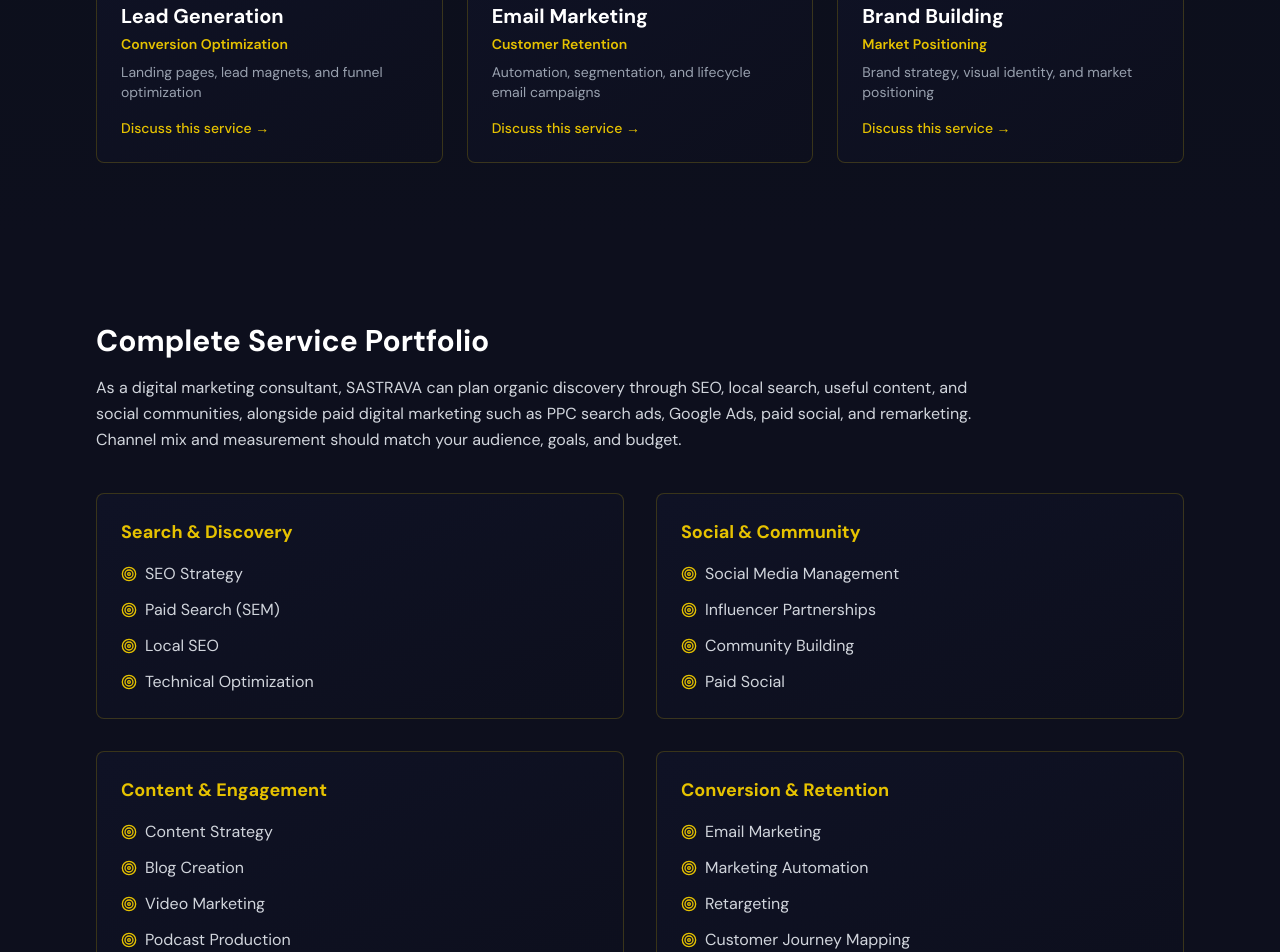
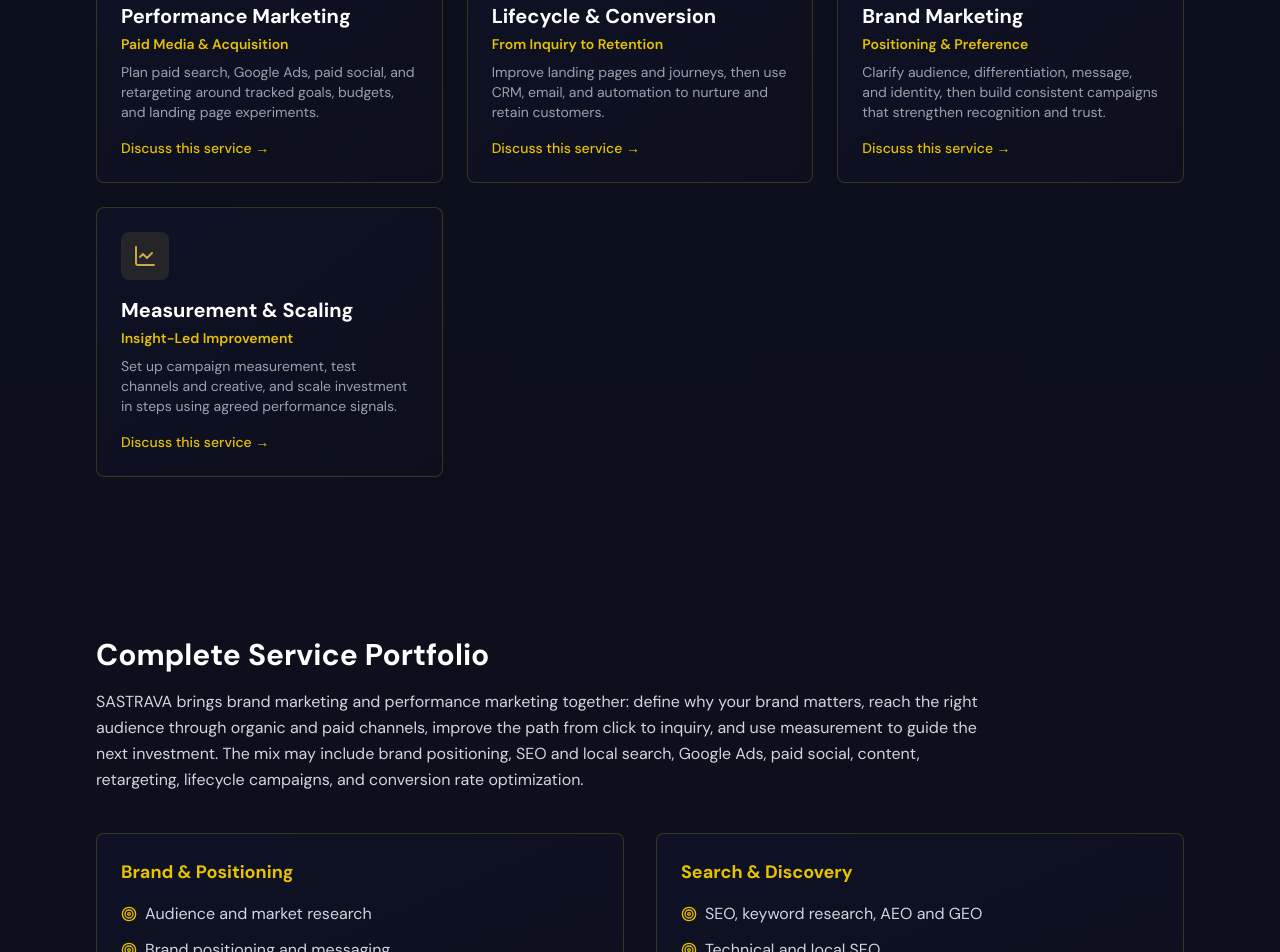
Before and after one commit to SASTRAVA/SASTRAVA-WEBSITE, a React (Vite) app: page /digital-marketing in a window 1280 px wide. Shown: the part 1040-1992 px from the top of the page. Built offline with nearby package versions, Linux system fonts and the light colour scheme.

Commit message:
Expand brand and performance marketing services

```diff
--- a/src/config/homeCapabilities.js
+++ b/src/config/homeCapabilities.js
@@ -38,7 +38,7 @@
   {
     number: '05',
     title: 'SEO & digital marketing',
-    description: 'Improve how people find, understand, and act on your business across search and campaigns.',
+    description: 'Build a distinctive brand and grow demand through SEO, paid campaigns, useful content, and measurable conversion improvements.',
     href: '/digital-marketing',
     label: 'Explore digital marketing',
     icon: 'SearchCheck',
--- a/src/config/seoRoutes.js
+++ b/src/config/seoRoutes.js
@@ -92,11 +92,13 @@
   },
   '/digital-marketing': {
     title: 'Digital Marketing Consultant & Services in India | SASTRAVA',
-    description: 'Explore organic digital marketing, SEO, content and social media alongside paid search, Google Ads, paid social, and campaign measurement with SASTRAVA.',
-    keywords: ['digital marketing consultant India', 'digital marketing services India', 'organic digital marketing', 'SEO and content marketing', 'AEO and GEO', 'Google Ads management', 'PPC and paid search', 'paid social campaigns', 'remarketing', 'performance marketing', 'social media marketing services'],
+    description: 'SASTRAVA combines brand strategy and performance marketing with SEO, paid ads, content, conversion optimization, analytics, and lifecycle campaigns.',
+    keywords: ['digital marketing consultant India', 'digital marketing services India', 'brand marketing strategy', 'brand positioning services', 'performance marketing', 'paid media management', 'SEO and content marketing', 'AEO and GEO', 'Google Ads management', 'PPC and paid search', 'paid social campaigns', 'remarketing', 'conversion rate optimization', 'marketing analytics', 'lifecycle marketing'],
     serviceType: 'Digital marketing services',
     faqs: [
-      ['What does a digital marketing plan include?', 'A plan can combine search optimization, useful content, social media, paid campaigns, and conversion measurement based on the audience and business goal.'],
+      ['What is the difference between brand marketing and performance marketing?', 'Brand marketing builds recognition, preference, and trust over time through clear positioning and consistent experiences. Performance marketing uses trackable campaigns and conversion goals to generate measurable actions. Many growth plans use both.'],
+      ['What can performance marketing include?', 'Depending on the audience and goal, it can include paid search, Google Ads, paid social, retargeting, landing page experiments, and conversion reporting.'],
+      ['How can a business scale digital marketing?', 'Start with clear goals and measurement, test a focused channel and message, improve the customer journey, and expand investment in steps when agreed quality and efficiency signals support it. Results depend on the offer, market, budget, and execution.'],
       ['Which digital marketing channel should a business start with?', 'Choose channels based on how customers discover and evaluate the offer, available budget and skills, and the time horizon for results.'],
       ['How should digital marketing performance be measured?', 'Measure outcomes tied to the goal, such as qualified inquiries or sales, alongside channel metrics that help explain how those outcomes were reached.'],
     ],
--- a/src/pages/DigitalMarketing.jsx
+++ b/src/pages/DigitalMarketing.jsx
@@ -11,7 +11,7 @@
 import { Footer } from '../components/layout/Footer';
 import { PageHero } from '../components/sections/PageHero';
 import { Button } from '../components/ui/Button';
-import { TrendingUp, Target, Share2, PenTool, BarChart3, Users } from 'lucide-react';
+import { TrendingUp, Target, Share2, PenTool, BarChart3, Users, Megaphone, LineChart } from 'lucide-react';
 
 const DigitalMarketingHub = () => {
   const services = [
@@ -40,47 +40,59 @@
       color: '#C9A84C'
     },
     {
-      icon: Target,
-      title: 'Lead Generation',
-      subtitle: 'Conversion Optimization',
-      description: 'Landing pages, lead magnets, and funnel optimization',
+      icon: TrendingUp,
+      title: 'Performance Marketing',
+      subtitle: 'Paid Media & Acquisition',
+      description: 'Plan paid search, Google Ads, paid social, and retargeting around tracked goals, budgets, and landing page experiments.',
       path: '/contact',
       color: '#1ECDB0'
     },
     {
-      icon: TrendingUp,
-      title: 'Email Marketing',
-      subtitle: 'Customer Retention',
-      description: 'Automation, segmentation, and lifecycle email campaigns',
+      icon: Target,
+      title: 'Lifecycle & Conversion',
+      subtitle: 'From Inquiry to Retention',
+      description: 'Improve landing pages and journeys, then use CRM, email, and automation to nurture and retain customers.',
       path: '/contact',
       color: '#C9A84C'
     },
     {
       icon: Users,
-      title: 'Brand Building',
-      subtitle: 'Market Positioning',
-      description: 'Brand strategy, visual identity, and market positioning',
+      title: 'Brand Marketing',
+      subtitle: 'Positioning & Preference',
+      description: 'Clarify audience, differentiation, message, and identity, then build consistent campaigns that strengthen recognition and trust.',
       path: '/contact',
       color: '#1ECDB0'
+    },
+    {
+      icon: LineChart,
+      title: 'Measurement & Scaling',
+      subtitle: 'Insight-Led Improvement',
+      description: 'Set up campaign measurement, test channels and creative, and scale investment in steps using agreed performance signals.',
+      path: '/contact',
+      color: '#C9A84C'
     },
   ];
 
   const services_breakdown = [
     {
-      category: 'Search & Discovery',
-      items: ['SEO Strategy', 'Paid Search (SEM)', 'Local SEO', 'Technical Optimization']
+      category: 'Brand & Positioning',
+      items: ['Audience and market research', 'Brand positioning and messaging', 'Visual identity and brand consistency', 'Brand awareness and campaign planning']
     },
     {
-      category: 'Social & Community',
-      items: ['Social Media Management', 'Influencer Partnerships', 'Community Building', 'Paid Social']
+      category: 'Search & Discovery',
+      items: ['SEO, keyword research, AEO and GEO', 'Technical and local SEO', 'Google Business Profile content support', 'Paid search and Google Ads']
     },
     {
-      category: 'Content & Engagement',
-      items: ['Content Strategy', 'Blog Creation', 'Video Marketing', 'Podcast Production']
+      category: 'Performance & Conversion',
+      items: ['Paid social and campaign management', 'Retargeting and audience testing', 'Landing pages and conversion optimization', 'Budget pacing and performance reporting']
     },
     {
-      category: 'Conversion & Retention',
-      items: ['Email Marketing', 'Marketing Automation', 'Retargeting', 'Customer Journey Mapping']
+      category: 'Content, Social & Community',
+      items: ['Content strategy, blogs, and creative assets', 'Short-form video and campaign content', 'Social publishing and community plans', 'Influencer and partnership campaigns']
+    },
+    {
+      category: 'Lifecycle & Measurement',
+      items: ['CRM and email nurture journeys', 'Marketing automation and retention campaigns', 'Analytics, UTM tagging, and event tracking', 'Funnel, channel, and campaign insights']
     },
   ];
 
@@ -105,7 +117,7 @@
         <PageHero
           title="Digital Marketing"
           subtitle="Growth-driven marketing strategies"
-          description="Organic growth through SEO, content, and social media, combined with paid search, Google Ads, paid social, and measurable campaigns."
+          description="Build brand preference and grow demand through performance marketing, SEO, content, paid campaigns, conversion improvements, and clear measurement."
         />
 
         {/* Core Services */}
@@ -159,7 +171,7 @@
         <section className="py-20 bg-navy-900">
           <div className="max-w-6xl mx-auto px-4 sm:px-6 lg:px-8">
             <h2 className="text-3xl font-bold text-white mb-12">Complete Service Portfolio</h2>
-            <p className="-mt-8 mb-10 max-w-4xl leading-relaxed text-gray-300">As a digital marketing consultant, SASTRAVA can plan organic discovery through SEO, local search, useful content, and social communities, alongside paid digital marketing such as PPC search ads, Google Ads, paid social, and remarketing. Channel mix and measurement should match your audience, goals, and budget.</p>
+            <p className="-mt-8 mb-10 max-w-4xl leading-relaxed text-gray-300">SASTRAVA brings brand marketing and performance marketing together: define why your brand matters, reach the right audience through organic and paid channels, improve the path from click to inquiry, and use measurement to guide the next investment. The mix may include brand positioning, SEO and local search, Google Ads, paid social, content, retargeting, lifecycle campaigns, and conversion rate optimization.</p>
 
             <motion.div
               variants={containerVariants}
@@ -186,6 +198,31 @@
                 </motion.div>
               ))}
             </motion.div>
+          </div>
+        </section>
+
+        {/* Scalable growth system */}
+        <section className="py-20 bg-navy-950">
+          <div className="max-w-6xl mx-auto px-4 sm:px-6 lg:px-8">
+            <div className="mb-12 max-w-3xl">
+              <p className="text-sm font-semibold uppercase tracking-[0.18em] text-peacock-light">A practical route to scale</p>
+              <h2 className="mt-3 text-3xl md:text-4xl font-bold text-white">Build the signal before increasing the spend.</h2>
+              <p className="mt-4 leading-relaxed text-gray-300">Scaling works best when the brand promise, customer journey, and measurement agree. We establish a baseline, test a focused plan, improve what the evidence supports, then expand in deliberate steps.</p>
+            </div>
+            <div className="grid gap-5 md:grid-cols-2 xl:grid-cols-4">
+              {[
+                { title: 'Position', icon: Megaphone, text: 'Define priority audiences, differentiation, offer, and consistent brand messages.' },
+                { title: 'Instrument', icon: BarChart3, text: 'Agree goals and set up practical tracking for inquiries, conversions, and campaign costs.' },
+                { title: 'Experiment', icon: Target, text: 'Run focused tests across channels, creative, audiences, and landing page experiences.' },
+                { title: 'Scale', icon: LineChart, text: 'Expand the channels and campaigns that meet agreed quality and efficiency signals; keep reviewing.' },
+              ].map(({ title, icon: Icon, text }) => (
+                <article key={title} className="rounded-xl border border-gold/20 bg-gradient-to-br from-navy-800 to-navy-900 p-6">
+                  <Icon className="h-6 w-6 text-gold" aria-hidden="true" />
+                  <h3 className="mt-5 text-lg font-bold text-white">{title}</h3>
+                  <p className="mt-2 text-sm leading-relaxed text-gray-300">{text}</p>
+                </article>
+              ))}
+            </div>
           </div>
         </section>
 
@@ -224,10 +261,10 @@
         <section className="py-20 bg-gradient-to-r from-gold/10 to-peacock/10 border-y border-gold/20">
           <div className="max-w-4xl mx-auto px-4 sm:px-6 lg:px-8 text-center">
             <h2 className="text-3xl md:text-4xl font-bold text-white mb-4">
-              Ready to Accelerate Your Growth?
+              Ready to Grow Your Brand and Demand?
             </h2>
             <p className="text-lg text-gray-300 mb-8">
-              Let's create a marketing strategy that drives real results for your business
+              Let's shape a brand and performance marketing plan around your audience, goals, budget, and measurement needs.
             </p>
             <div className="flex flex-col sm:flex-row gap-4 justify-center">
               <Button size="lg" variant="primary" action="navigate" actionConfig={{ path: '/contact' }}>
--- a/src/pages/Services.jsx
+++ b/src/pages/Services.jsx
@@ -41,8 +41,8 @@
         id: 'digital-marketing',
         tag: 'Digital marketing',
         heading: 'Build visibility around the way customers search.',
-        description: 'Connect organic discovery and paid campaigns to a clear audience, offer, and measurement plan.',
-        capabilities: ['SEO, keyword research, AEO and GEO', 'Search and social campaigns', 'Positioning and content planning', 'Conversion measurement and reporting'],
+        description: 'Build brand preference and qualified demand through coordinated organic and paid marketing, measured against the business goal.',
+        capabilities: ['Brand positioning, messaging, and campaign planning', 'SEO, keyword research, AEO and GEO', 'Performance marketing across search and social', 'Landing page testing, analytics, and conversion reporting'],
         Icon: Megaphone,
         href: '/digital-marketing',
         linkLabel: 'Explore digital marketing services',
```
Also changed, not shown: public/llms.txt.
